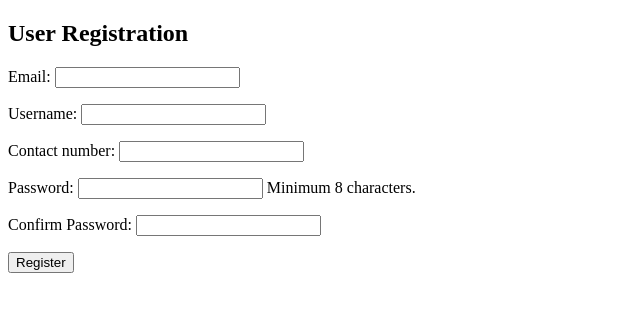
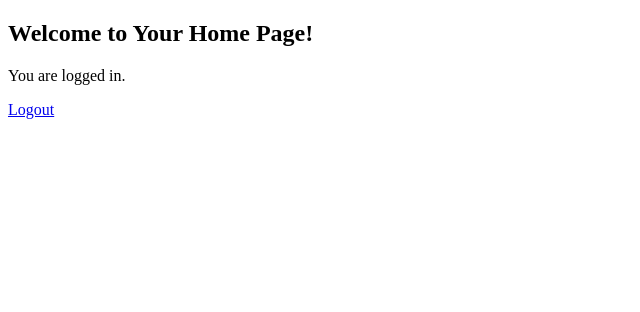
Before and after one commit to sin-23/quiz6objor, a Django app: page / in a window 1280 px wide. Shown: the top 312 px of the page, without its empty margins (0-640 px from the left). Run offline with Django 5.2, Linux system fonts and the light colour scheme.

Commit message:
login mej

```diff
--- a/postonce/forms.py
+++ b/postonce/forms.py
@@ -1,4 +1,3 @@
-# forms.py
 from django import forms
 from .models import User
 
@@ -16,7 +15,7 @@ class UserRegistrationForm(forms.ModelForm):
 
     class Meta:
         model = User
-        fields = ['email', 'username', 'contact_number', 'password', 'confirm_password']
+        fields = ['email', 'username', 'contact_number']  # Remove password and confirm_password from here
 
     def clean_email(self):
         email = self.cleaned_data.get('email')
--- a/postonce/urls.py
+++ b/postonce/urls.py
@@ -3,10 +3,11 @@ from . import views  # Correctly import all views from the current directory
 
 
 urlpatterns = [
-    path('', views.register, name='register'),
+    path('register/', views.register, name='register'),
     path('login/', views.login_view, name='login'),  # Login view
-    path('home/', views.home, name='home'),  # Home view after login
+    path('', views.home, name='home'),                # Home view after login
     path('admin_dashboard/', views.admin_dashboard, name='admin_dashboard'),  # Admin dashboard URL
     path('admin_dashboard/approve/<int:user_id>/', views.approve_user, name='approve_user'),  # Approve URL
     path('admin_dashboard/reject/<int:user_id>/', views.reject_user, name='reject_user'),  # Reject URL
+    path('logout/', views.logout_view, name='logout'),  # Logout view
 ]
--- a/postonce/views.py
+++ b/postonce/views.py
@@ -4,24 +4,30 @@ from .forms import UserRegistrationForm
 from django.contrib.auth import authenticate, login
 from django.contrib.auth.decorators import login_required
 from .models import User
+from django.contrib.auth import logout
 
-@login_required  # Ensure that only logged-in users can access this view
 def home(request):
-    return render(request, 'home.html')  # Render the home template
+    print("Home view accessed")
+    return render(request, 'home.html')
+
+def logout_view(request):
+    logout(request)  # Log the user out
+    messages.success(request, "You have been logged out successfully.")  # Success message
+    return redirect('home')  # Redirect to home page after logout
 
 
 def register(request):
     if request.method == 'POST':
         form = UserRegistrationForm(request.POST)
         if form.is_valid():
-            # Create the user but do not activate
             user = form.save(commit=False)
+            # Hash the password before saving the user
             user.set_password(form.cleaned_data['password'])  # Hash the password
             user.is_active = False  # Set to inactive until admin approval
             user.save()
 
             messages.success(request, "Account created successfully! Please wait for admin approval.")
-            return redirect('login')  # Redirect to login page or wherever you want
+            return redirect('login')
     else:
         form = UserRegistrationForm()
 
@@ -29,18 +35,25 @@ def register(request):
 
 
 def login_view(request):
+    if request.user.is_authenticated:
+        return redirect('home')  # Redirect to home if already logged in
+
     if request.method == 'POST':
-        username_or_email = request.POST['username_or_email']
-        password = request.POST['password']
+        username_or_email = request.POST.get('username_or_email')  # Get input
 
-        # Authenticate user using username or email
-        user = authenticate(request, username=username_or_email, password=password)
+        try:
+            user = User.objects.get(email=username_or_email)  # Check if it's an email
+        except User.DoesNotExist:
+            try:
+                user = User.objects.get(username=username_or_email)  # Check if it's a username
+            except User.DoesNotExist:
+                messages.error(request, "Invalid username or email.")  # Error message if not found
+                return render(request, 'login.html')  # Re-render the login template
 
-        if user is not None:
-            login(request, user)  # Log the user in
-            return redirect('home')  # Redirect to a home page or dashboard after successful login
-        else:
-            messages.error(request, "Invalid username or password.")
+        # Log the user in without requiring a password
+        login(request, user)
+        messages.success(request, "Logged in successfully.")  # Success message
+        return redirect('home')  # Redirect to home page after successful login
 
     return render(request, 'login.html')  # Render the login template
 
--- a/templates/login.html
+++ b/templates/login.html
@@ -19,10 +19,7 @@
     <form method="POST">
         {% csrf_token %}
         <label for="username_or_email">Username or Email:</label>
-        <input type="text" name="username_or_email" required>
-
-        <label for="password">Password:</label>
-        <input type="password" name="password" required>
+        <input type="text" name="username_or_email" required>  <!-- Input for username or email -->
 
         <button type="submit">Login</button>
     </form>
```
Also changed, not shown: quiz6sana/settings.py (+13 -1 lines), db.sqlite3, templates/logout.html (added).
